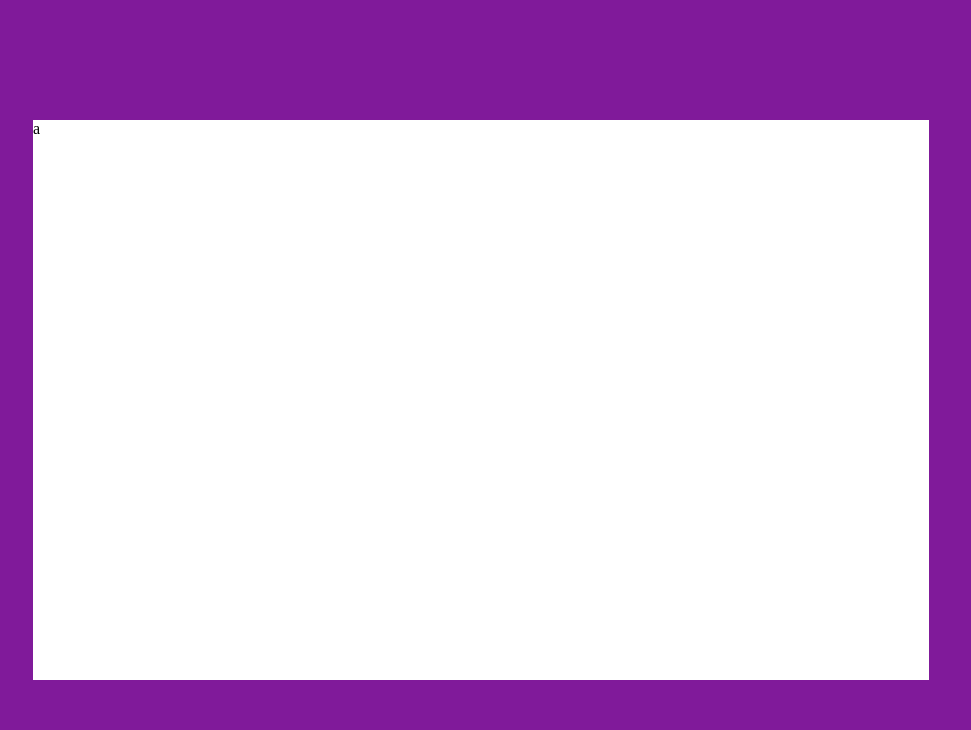
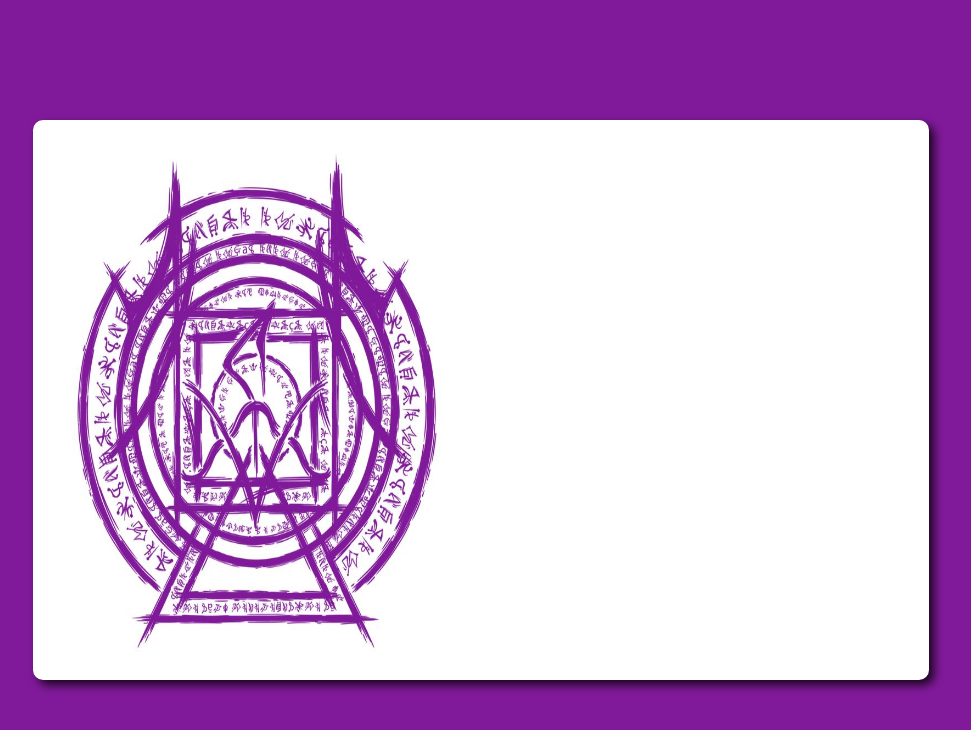
Before and after one commit to NixolasSiq/Aula-dia-19.11, a plain HTML site: page index.html in a window 1280 px wide. Shown: the whole page, without its empty margins (159-1130 px from the left). Drawn offline with Linux system fonts and the light colour scheme.

Commit message:
Versão 2 - imagem adicionada e alguns detalhes melhorados

```diff
--- a/index.html
+++ b/index.html
@@ -18,18 +18,30 @@
     #fundo{
       background-color: white;
       display: flex;
-      box-shadow: black 1px;
-      border-radius: 5;
+      box-shadow: 5px 5px 10px rgba(0, 0, 0,0.8);
+      border-radius: 10px;
       width:70%; height: 70%;
     }
-    #fundo .metade{
+    #fundo .esquerda{
+      width: 50%; height: 100%;
+      display: flex;
+      justify-content: center;
+      align-items:center;
+    }
+    .esquerda img{
+      max-height: 90%;
+      max-width: 90%;
+    }
+    #fundo .direita{
       width: 50%; height: 100%;
     }
   </style>
 </head>
 <body>
   <div id="fundo">
-    a
+    <div class="esquerda">
+      <img src="anfitras.jpg">
+    </div>
   </div>
 </body>
 </html>
```
